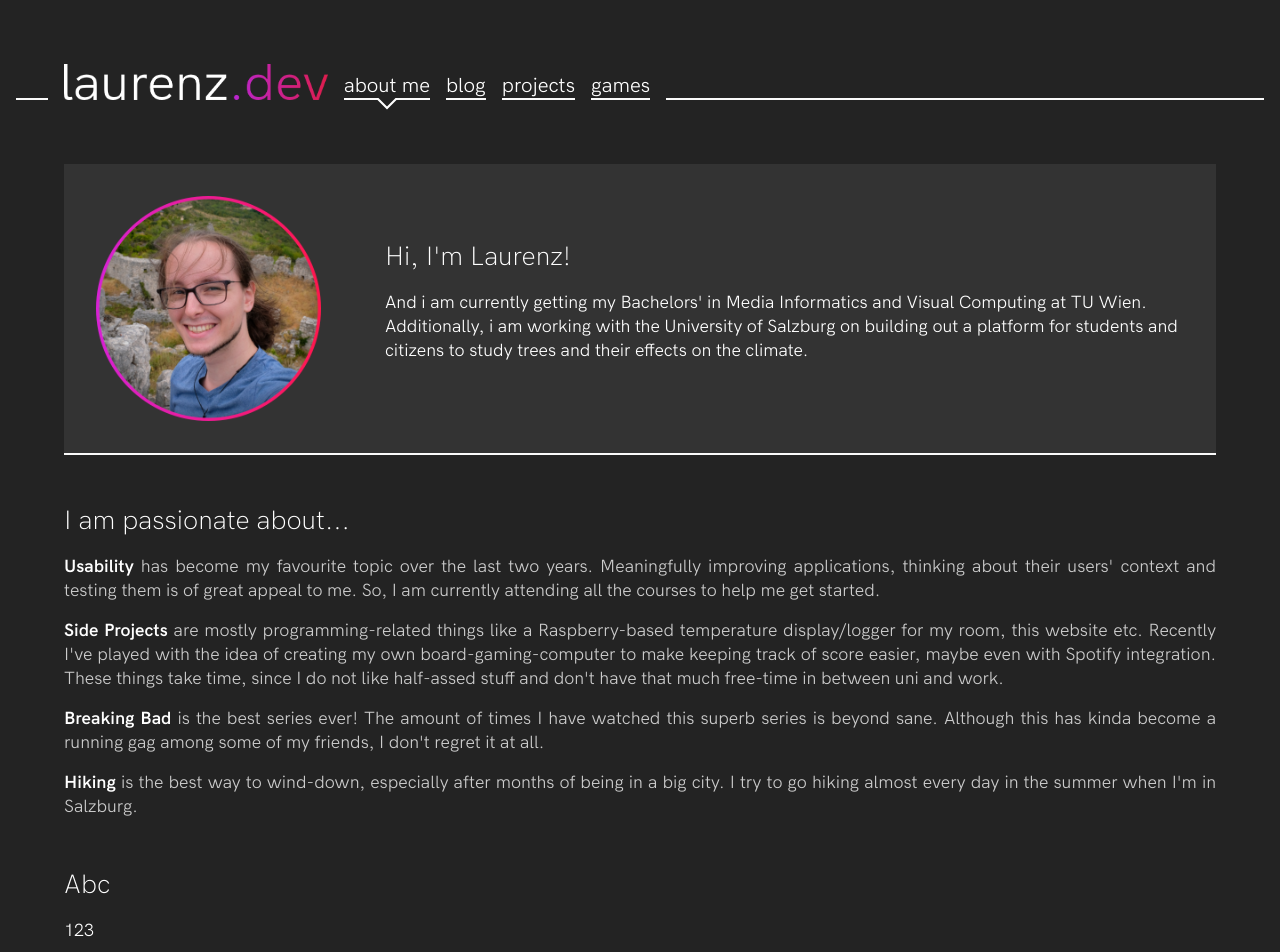
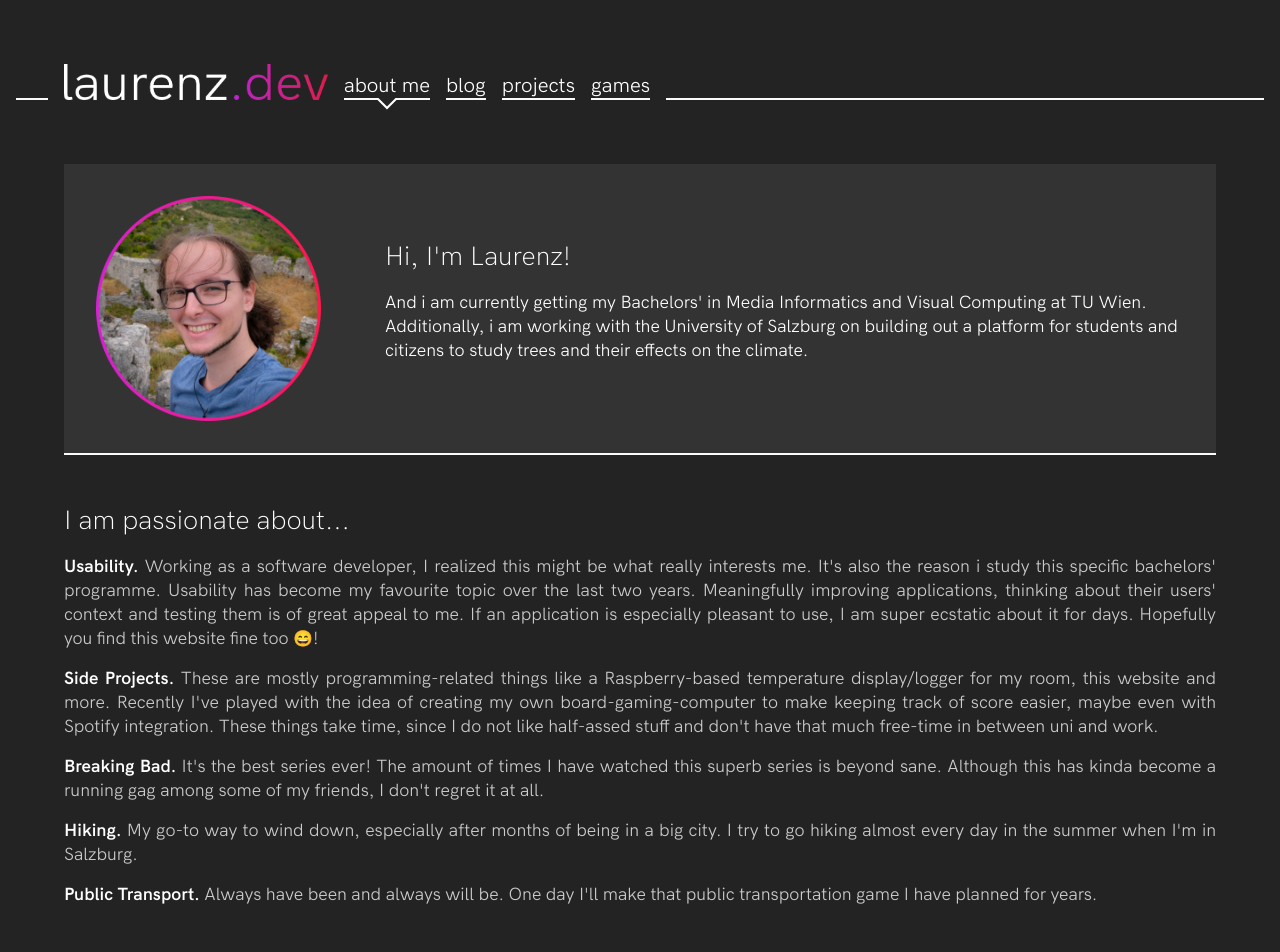
Before and after one commit to laurenzfiala/laurenz-dev, a Vue app: page /about in a window 1280 px wide. Shown: the top 952 px of the page. Built offline with nearby package versions, Linux system fonts and the light colour scheme.

Commit message:
+ improve about content ~ obfuscate email with @ -> (at)

```diff
--- a/src/views/About.vue
+++ b/src/views/About.vue
@@ -19,45 +19,48 @@
     <section>
       <h2>I am passionate about...</h2>
       <p>
-        <b>Usability</b>
+        <b>Usability.</b>
         <span class="text-subtle">
-          has become my favourite topic over the last two years. Meaningfully improving
-          applications, thinking about their users' context and testing them is of great appeal to me. So, I am
-          currently attending all the courses to help me get started.
+          Working as a software developer, I realized this might be what really interests me. It's also the reason
+          i study this specific bachelors' programme. Usability has become my favourite topic over the last two years.
+          Meaningfully improving applications, thinking about their users' context and testing them is of great appeal
+          to me. If an application is especially pleasant to use, I am super ecstatic about it for days.
+          Hopefully you find this website fine too 😄!
         </span>
       </p>
 
       <p>
-        <b>Side Projects</b>
+        <b>Side Projects.</b>
         <span class="text-subtle">
-          are mostly programming-related things like a Raspberry-based temperature
-          display/logger for my room, this website etc. Recently I've played with the idea of creating my own
+          These are mostly programming-related things like a Raspberry-based temperature
+          display/logger for my room, this website and more. Recently I've played with the idea of creating my own
           board-gaming-computer to make keeping track of score easier, maybe even with Spotify integration. These things
           take time, since I do not like half-assed stuff and don't have that much free-time in between uni and work.
         </span>
       </p>
 
       <p>
-        <b>Breaking Bad</b>
+        <b>Breaking Bad.</b>
         <span class="text-subtle">
-          is the best series ever! The amount of times I have watched this superb series is beyond sane. Although
+          It's the best series ever! The amount of times I have watched this superb series is beyond sane. Although
           this has kinda become a running gag among some of my friends, I don't regret it at all.
         </span>
       </p>
 
       <p>
-        <b>Hiking</b>
+        <b>Hiking.</b>
         <span class="text-subtle">
-          is the best way to wind-down, especially after months of being in a big city. I try to go hiking almost
+          My go-to way to wind down, especially after months of being in a big city. I try to go hiking almost
           every day in the summer when I'm in Salzburg.
         </span>
       </p>
-    </section>
 
-    <section>
-      <h2>Abc</h2>
       <p>
-        123
+        <b>Public Transport.</b>
+        <span class="text-subtle">
+          Always have been and always will be. One day I'll make that public transportation game I have
+          planned for years.
+        </span>
       </p>
     </section>
   </div>
--- a/src/views/Imprint.vue
+++ b/src/views/Imprint.vue
@@ -3,7 +3,7 @@
     <h2>Imprint</h2>
     <p>
       Website owner: Laurenz Fiala<br/>
-      Contact: fiala.laurenz@gmail.com
+      Contact: fiala.laurenz(at)gmail.com
     </p>
   </section>
 </template>
```
